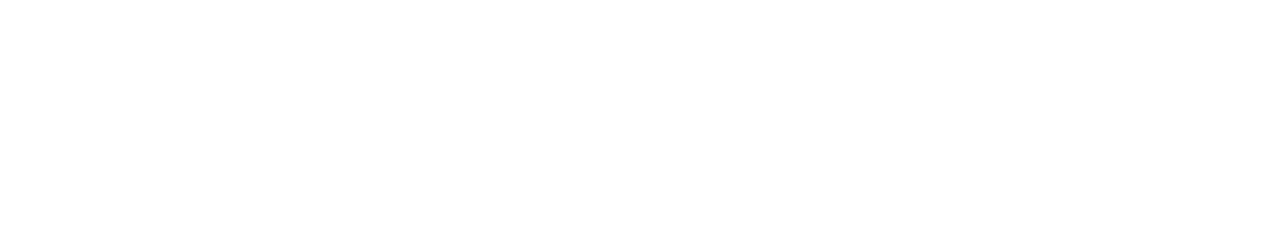
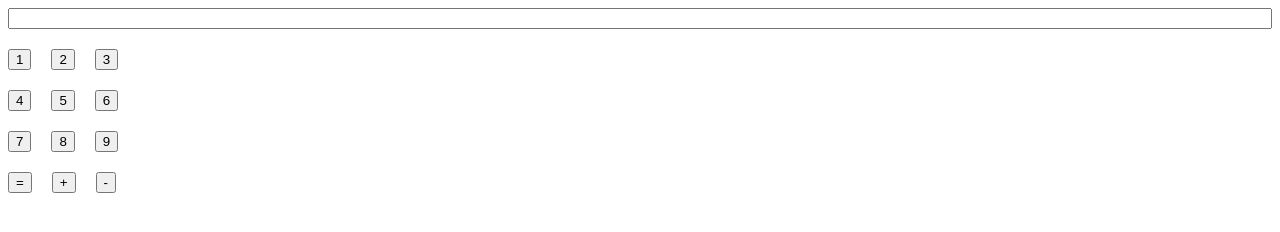
Before and after one commit to duck123acb/duck-calculator, a plain HTML site: page index.html in a window 1280 px wide. Drawn offline with Linux system fonts and the light colour scheme.

Commit message:
basic layout

```diff
--- a/index.html
+++ b/index.html
@@ -9,6 +9,14 @@
 	<script src="script.js" defer></script>
 </head>
 <body>
-
+	<div class="calculator">
+		<input type="text" readonly>
+		<div class="buttons">
+			<div class="row"> <button>1</button> <button>2</button> <button>3</button> </div>
+			<div class="row"> <button>4</button> <button>5</button> <button>6</button> </div>
+			<div class="row"> <button>7</button> <button>8</button> <button>9</button> </div>
+			<div class="row"> <button>=</button> <button>+</button> <button>-</button> </div>
+		</div>
+	</div>
 </body>
 </html>
--- a/styles.css
+++ b/styles.css
@@ -0,0 +1,18 @@
+.calculator, .buttons {
+	display: flex;
+	gap: 20px;
+	flex-direction: column;
+}
+
+/* .calculator {
+
+}
+
+.buttons {
+
+} */
+
+.row {
+	display: flex;
+	gap: 20px;
+}
```
